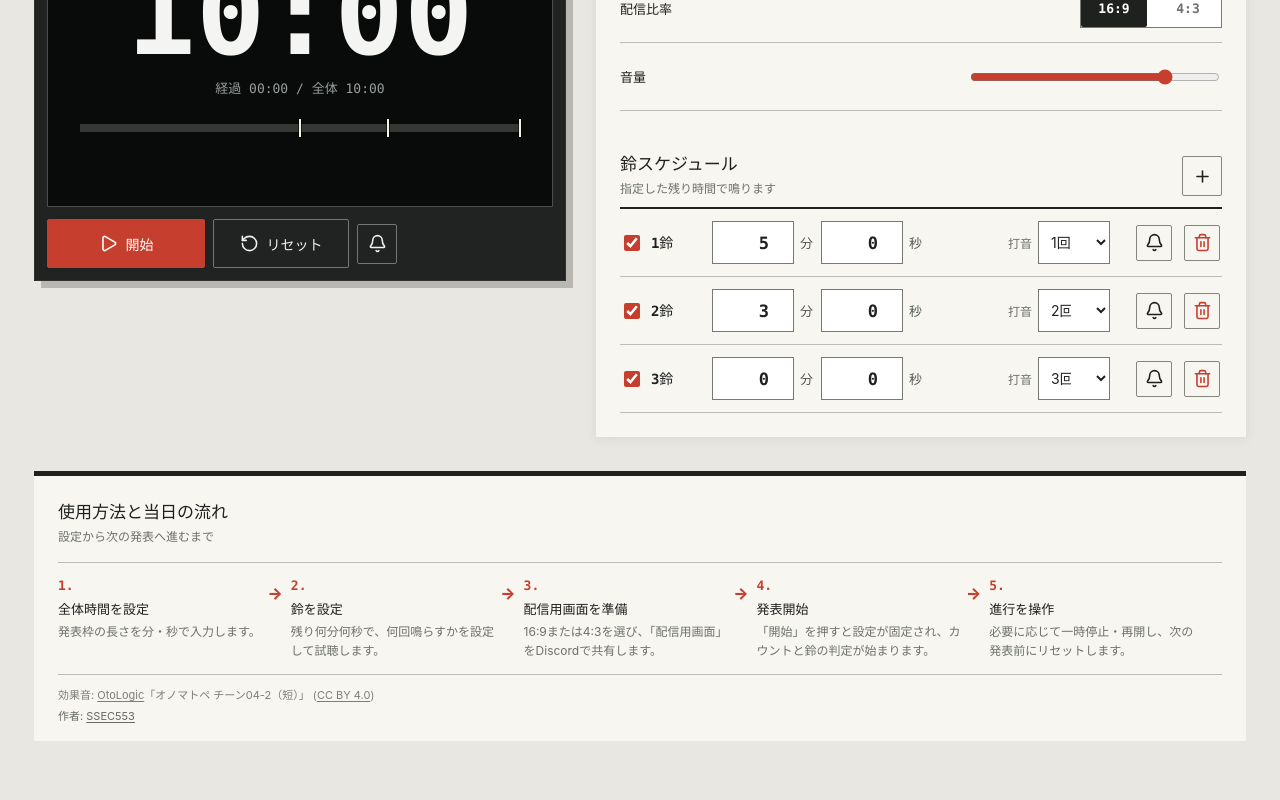
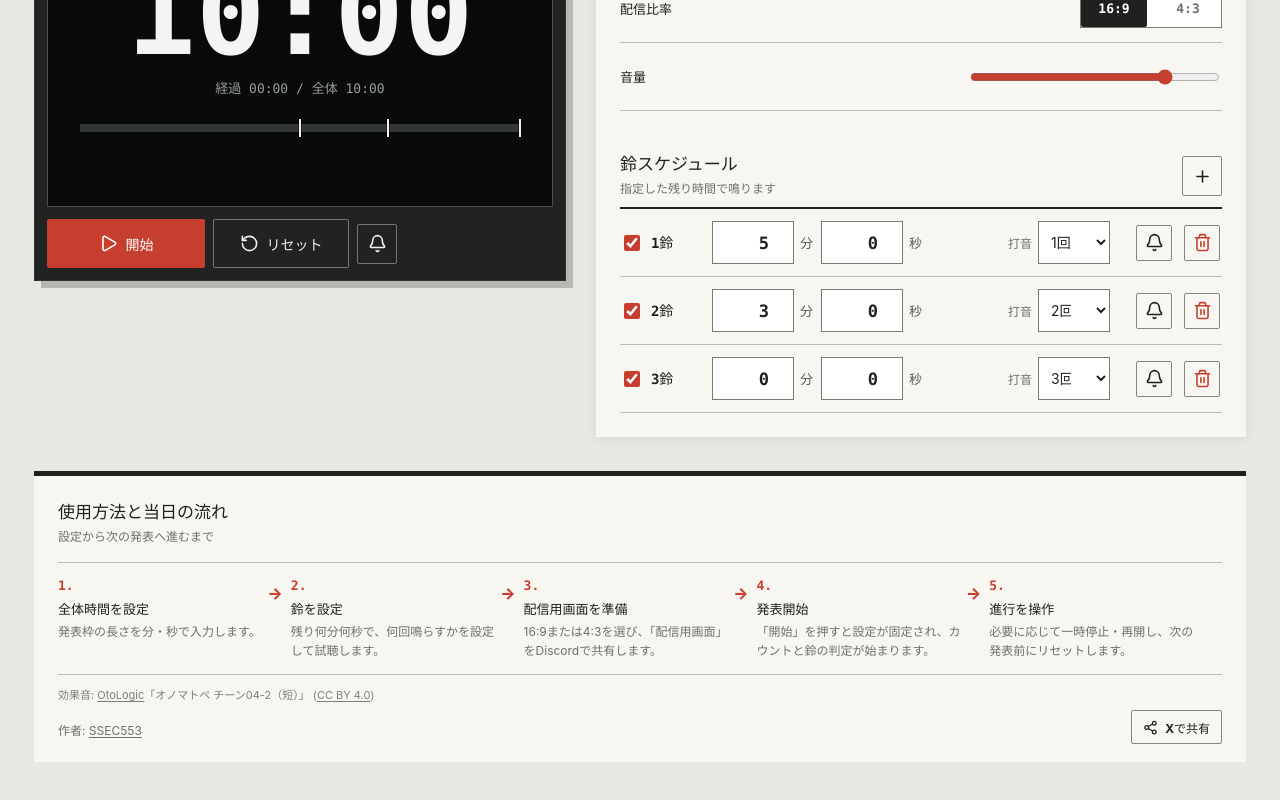
Before and after one commit to SSE-C-553/presentation-timer, a React (Vite) app: page / in a window 1280 px wide. Shown: the part 272-1072 px from the top of the page. Built offline with nearby package versions, Linux system fonts and the light colour scheme.

Commit message:
feat: X共有とリンクプレビューを追加

```diff
--- a/index.html
+++ b/index.html
@@ -3,6 +3,19 @@
   <head>
     <meta charset="UTF-8" />
     <meta name="viewport" content="width=device-width, initial-scale=1.0" />
+    <meta name="description" content="Discord配信で発表タイマーを別ウィンドウ共有できる、LT・学会発表向けのタイマーです。" />
+    <meta property="og:type" content="website" />
+    <meta property="og:site_name" content="Presentation Timer" />
+    <meta property="og:title" content="Presentation Timer" />
+    <meta property="og:description" content="Discord配信向けに、比率固定の配信用画面を別ウィンドウで共有できる発表タイマー。" />
+    <meta property="og:url" content="https://sse-c-553.github.io/presentation-timer/" />
+    <meta property="og:image" content="https://sse-c-553.github.io/presentation-timer/og-image.png" />
+    <meta property="og:image:width" content="1200" />
+    <meta property="og:image:height" content="630" />
+    <meta name="twitter:card" content="summary_large_image" />
+    <meta name="twitter:title" content="Presentation Timer" />
+    <meta name="twitter:description" content="Discord配信向けに、比率固定の配信用画面を別ウィンドウで共有できる発表タイマー。" />
+    <meta name="twitter:image" content="https://sse-c-553.github.io/presentation-timer/og-image.png" />
     <title>Presentation Timer</title>
   </head>
   <body>
--- a/src/App.tsx
+++ b/src/App.tsx
@@ -1,5 +1,5 @@
 import { useCallback, useEffect, useRef, useState } from "react";
-import { Bell, Maximize2, Pause, Play, Plus, RotateCcw, Trash2, Volume2, VolumeX } from "lucide-react";
+import { Bell, Maximize2, Pause, Play, Plus, RotateCcw, Share2, Trash2, Volume2, VolumeX } from "lucide-react";
 
 type Status = "idle" | "running" | "paused" | "finished";
 type AspectRatio = "4:3" | "16:9";
@@ -11,6 +11,8 @@ type TimerState = { settings: Settings; runtime: Runtime; revision: number; upda
 const STORAGE_KEY = "presentation-timer-state-v1";
 const CHANNEL_NAME = "lt-timer-sync";
 const BELL_AUDIO_SRC = "./audio/otologic-onoma-ding04-short.mp3";
+const PUBLIC_APP_URL = "https://sse-c-553.github.io/presentation-timer/";
+const X_SHARE_TEXT = "Presentation Timer - Discord配信向けの発表タイマー";
 
 const defaultBells = (): BellEvent[] => [
   { id: crypto.randomUUID(), triggerRemainingSeconds: 300, strikeCount: 1, enabled: true },
@@ -196,6 +198,7 @@ export function App() {
   const updateBell = (id: string, patch: Partial<BellEvent>) => updateSettings({ bells: settings.bells.map((bell) => bell.id === id ? { ...bell, ...patch } : bell) });
   const durationParts = splitTime(settings.durationSeconds);
   const statusLabel = runtime.status === "running" ? "進行中" : runtime.status === "paused" ? "一時停止" : runtime.status === "finished" ? "終了" : "待機中";
+  const xShareUrl = `https://x.com/intent/tweet?text=${encodeURIComponent(X_SHARE_TEXT)}&url=${encodeURIComponent(PUBLIC_APP_URL)}`;
 
   const resizeBroadcastWindow = useCallback((target: Window, ratio: AspectRatio) => {
     const ratioValue = ratio === "16:9" ? 16 / 9 : 4 / 3;
@@ -342,7 +345,10 @@ export function App() {
         「オノマトペ チーン04-2（短）」
         (<a href="https://creativecommons.org/licenses/by/4.0/deed.ja" target="_blank" rel="noreferrer">CC BY 4.0</a>)
       </p>
-      <p className="authorCredit">作者: <a href="https://x.com/SSEC553" target="_blank" rel="noreferrer">SSEC553</a></p>
+      <div className="footerLinks">
+        <p className="authorCredit">作者: <a href="https://x.com/SSEC553" target="_blank" rel="noreferrer">SSEC553</a></p>
+        <a className="shareButton" href={xShareUrl} target="_blank" rel="noreferrer"><Share2 />Xで共有</a>
+      </div>
     </section>
   </main>;
 }
--- a/src/styles.css
+++ b/src/styles.css
@@ -92,8 +92,12 @@ select { min-width: 108px; padding: 0 30px 0 10px; }
 .usageGuide li strong { display: block; font-size: 13px; }
 .usageGuide li span { display: block; margin-top: 5px; color: var(--muted); font-size: 12px; line-height: 1.55; }
 .audioCredit { margin: 11px 0 0; color: #7c7f79; font-size: 11px; }
-.authorCredit { margin: 5px 0 0; color: #666963; font-size: 11px; }
+.footerLinks { margin-top: 8px; display: flex; align-items: center; justify-content: space-between; gap: 12px; flex-wrap: wrap; }
+.authorCredit { margin: 0; color: #666963; font-size: 11px; }
 .audioCredit a, .authorCredit a { color: inherit; text-underline-offset: 2px; }
+.shareButton { min-height: 34px; padding: 0 11px; display: inline-flex; align-items: center; gap: 7px; border: 1px solid #83857f; border-radius: 2px; color: var(--ink); background: transparent; font-size: 12px; font-weight: 700; text-decoration: none; }
+.shareButton:hover { background: #deddd7; }
+.shareButton svg { width: 15px; height: 15px; flex: none; }
 
 .broadcastShell { width: 100vw; height: 100vh; height: 100dvh; display: grid; place-items: center; overflow: hidden; background: #020304; }
 .broadcastCanvas { position: relative; width: min(100vw, calc(100vh * var(--ratio))); height: min(100vh, calc(100vw / var(--ratio))); padding: clamp(24px, 5vmin, 72px); display: grid; overflow: hidden; background: #070907; }
```
Also changed, not shown: public/og-image.png (added).
